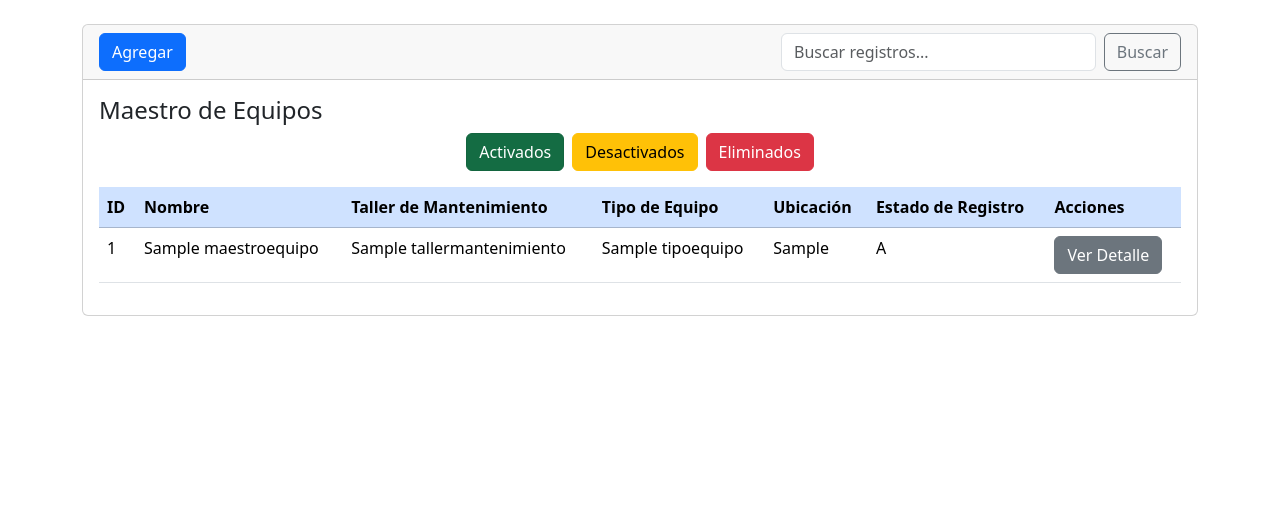
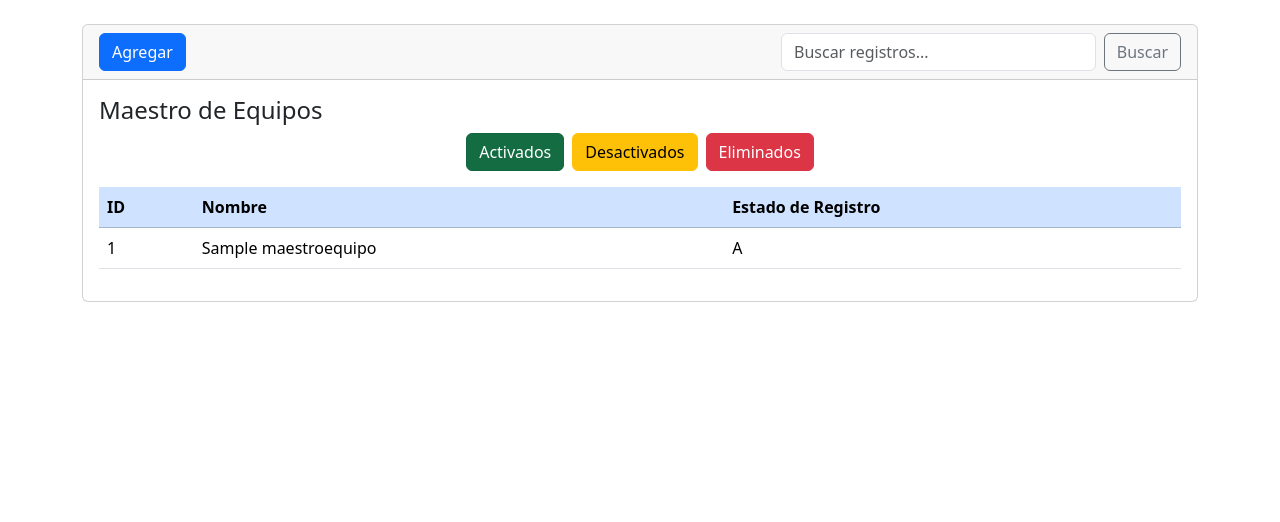
Before and after one commit to JCuenca17/lab_ne, a Django app: page /maestro/ in a window 1280 px wide. Shown: the part 56-578 px from the top of the page. Run offline with Django 3.2, Linux system fonts and the light colour scheme; a user stored in the database is signed in; tables that the repository leaves empty hold one stand-in row (values such as "Sample post").

Commit message:
Estilos y modificacion de mostar tablas

```diff
--- a/maestro/templates/base.html
+++ b/maestro/templates/base.html
@@ -84,6 +84,7 @@
       </div>
     </footer>
 
+    <script src="{% static 'js/click.js' %}"></script>
     <script src="https://cdn.jsdelivr.net/npm/bootstrap@5.3.2/dist/js/bootstrap.min.js" integrity="sha384-BBtl+eGJRgqQAUMxJ7pMwbEyER4l1g+O15P+16Ep7Q9Q+zqX6gSbd85u4mG4QzX+" crossorigin="anonymous"></script>
   </body>
 </html>
--- a/maestro/templates/maestro/index.html
+++ b/maestro/templates/maestro/index.html
@@ -31,25 +31,25 @@
             <tr class="tr">
               <th scope="col" class="th" data-titulo="id">ID</th>
               <th scope="col" class="th" data-titulo="nombre">Nombre</th>
-              <th scope="col" class="th" data-titulo="taller">Taller de Mantenimiento</th>
+              {% comment %} <th scope="col" class="th" data-titulo="taller">Taller de Mantenimiento</th>
               <th scope="col" class="th" data-titulo="tipo">Tipo de Equipo</th>
-              <th scope="col" class="th" data-titulo="ubicacion">Ubicación</th>
+              <th scope="col" class="th" data-titulo="ubicacion">Ubicación</th> {% endcomment %}
               <th scope="col" class="th" data-titulo="estado">Estado de Registro</th>
-              <th scope="col" class="th" data-titulo="acciones">Acciones</th>
+              {% comment %} <th scope="col" class="th" data-titulo="acciones">Acciones</th> {% endcomment %}
             </tr>
           </thead>
           <tbody>
             {% for maestro in maestros %}
-              <tr class="tr">
+              <tr class="tr clickable-row" data-url="{% url 'detalle' maestro.id %}">
                 <td class="td" data-titulo="id">{{ maestro.id }}</td>
                 <td class="td" data-titulo="nombre">{{ maestro.nombre }}</td>
-                <td class="td" data-titulo="taller">{{ maestro.taller_mantenimiento.nombre }}</td>
+                {% comment %} <td class="td" data-titulo="taller">{{ maestro.taller_mantenimiento.nombre }}</td>
                 <td class="td" data-titulo="tipo">{{ maestro.tipo_equipo.nombre }}</td>
-                <td class="td" data-titulo="ubicacion">{{ maestro.ubicacion }}</td>
+                <td class="td" data-titulo="ubicacion">{{ maestro.ubicacion }}</td> {% endcomment %}
                 <td class="td" data-titulo="estado">{{ maestro.estado_registro }}</td>
-                <td class="td" data-titulo="acciones">
+                {% comment %} <td class="td" data-titulo="acciones">
                   <a name="" id="" class="btn btn-secondary" href="{% url 'detalle' maestro.id %}" role="button">Ver Detalle</a>
-                </td>
+                </td> {% endcomment %}
               </tr>
             {% endfor %}
           </tbody>
--- a/static/css/styles.css
+++ b/static/css/styles.css
@@ -1,3 +1,12 @@
+.clickable-row .td {
+    transition: background-color 0.3s ease;
+}
+
+.clickable-row:hover .td {
+    background-color: lightgray;
+    cursor: pointer;
+}
+
 @media (max-width: 30em) {
     .tb {
         width: 100%;
@@ -16,6 +25,11 @@
         border: 1px solid lightgrey;
         padding: 1em;
         margin-bottom: 1em;
+        transition: background-color 0.3s ease;
+    }
+
+    .tb .tr:hover {
+        background-color: lightgray;
     }
 
     .tb .td[data-titulo] {
@@ -30,7 +44,7 @@
     .tb td[data-titulo]::before {
         content: attr(data-titulo);
         width: 90px;
-        color: silver;
+        color: #555;
         font-weight: bold;
     }
 
@@ -38,36 +52,24 @@
         display: none;
     }
 
-    /* Ocultar la columna 'Acciones' en pantallas pequeñas */
-    @media (max-width: 30em) {
     .tb td[data-titulo="acciones"]::before {
         display: none;
-            /* No mostrar la palabra "Acciones" en dispositivos pequeños */
     }
 
     .tb .th[data-titulo="acciones"] {
         display: none;
-            /* Ocultar el encabezado 'Acciones' */
     }
 
-        /* Mejoras para las acciones en móviles */
     .tb .td[data-titulo="acciones"] {
         display: flex;
         flex-direction: column;
-            /* Apilar las acciones */
         align-items: flex-start;
-            /* Alinear las acciones al principio */
     }
 
     .tb .td[data-titulo="acciones"] a {
         margin-bottom: 5px;
-            /* Separar las acciones */
         width: 100%;
-            /* Hacer que los botones ocupen el ancho completo */
         text-align: center;
-            /* Centrar el texto de los botones */
         margin-top: 10px;
-            /* Espacio antes de los botones */
     }
 }
-}
--- /dev/null
+++ b/static/js/click.js
@@ -0,0 +1,14 @@
+document.addEventListener("DOMContentLoaded", function () {
+    const rows = document.querySelectorAll(".clickable-row");
+    rows.forEach(row => {
+        row.addEventListener("click", function (event) {
+            // Evitar que el click en un botón o enlace dentro de la fila haga algo diferente
+            if (!event.target.closest("a, button")) {
+                const url = this.getAttribute("data-url");
+                if (url) {
+                    window.location.href = url;
+                }
+            }
+        });
+    });
+});
```
Also changed, not shown: 2 other files. Lines whose indentation alone changed are shown as unchanged.
